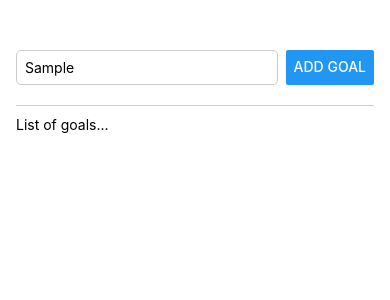
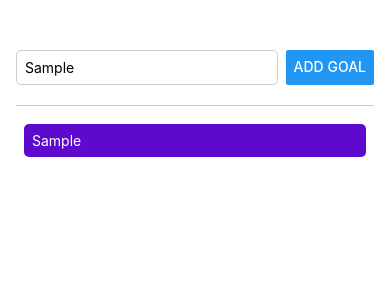
Before and after one commit to tee2490/ReactNative, a React Native app: screen / in a window 390 px wide. Both pictures are taken after typing "Sample" into the empty fields and a click on the button "ADD GOAL". Shown: the top 300 px of the page. Built offline with nearby package versions, Linux system fonts and the light colour scheme.

Commit message:
Handling Events & List

```diff
--- a/App.js
+++ b/App.js
@@ -1,6 +1,20 @@
+import { useState } from "react";
 import { Button, StyleSheet, Text, TextInput, View } from "react-native";
 
 export default function App() {
+  const [enterGoalText, setEnterGoalText] = useState();
+  const [courseGoals, setCourseGoals] = useState([]);
+
+  function goalInputHandler(enterText) {
+    setEnterGoalText(enterText);
+  }
+
+  function addGoalHandler() {
+    setCourseGoals((currentCourseGoals) => [
+      ...currentCourseGoals,
+      enterGoalText,
+    ]);
+  }
 
   return (
     <View style={styles.container}>
@@ -8,11 +22,16 @@ export default function App() {
         <TextInput
           style={styles.textInput}
           placeholder="Your course goal"
+          onChangeText={goalInputHandler}
         />
-        <Button title="Add Goal"/>
+        <Button title="Add Goal" onPress={addGoalHandler} />
       </View>
       <View style={styles.goalContainer}>
-        <Text>List of goals...</Text>
+        {courseGoals.map((goal, index) => (
+          <Text key={index} style={styles.goalItem}>
+            {goal}
+          </Text>
+        ))}
       </View>
     </View>
   );
@@ -44,4 +63,11 @@ const styles = StyleSheet.create({
     paddingTop: 10,
     flex: 3,
   },
+  goalItem: {
+    margin: 8,
+    padding: 8,
+    borderRadius: 5,
+    backgroundColor: "#5e0acc",
+    color: "white",
+  },
 });
```
